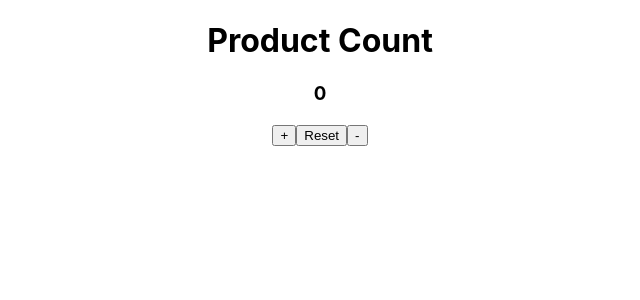
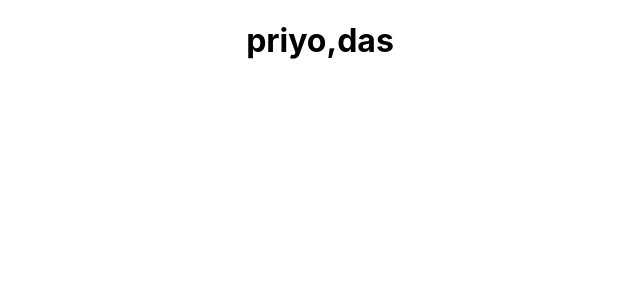
Before and after one commit to priyodas12/react-tutorials, a React (Create React App) app: page / in a window 1280 px wide. Shown: the top 300 px of the page, without its empty margins (320-960 px from the left). Built offline with nearby package versions, Linux system fonts and the light colour scheme.

Commit message:
destructure

```diff
--- a/src/App.js
+++ b/src/App.js
@@ -5,6 +5,7 @@ import Welcome from "./Components/Welcome"
 import JSXDemo from "./Components/JSXDemo"
 import Message from "./Components/Message"
 import ShoppingCart from "./Components/ShoppingCart"
+import Destructure from "./Components/Destructure"
 
 function App() {
   return (
@@ -14,8 +15,9 @@ function App() {
       <Greet name="c" val="99">C</Greet>
       <Welcome name="well"></Welcome>
       <JSXDemo></JSXDemo>
-      <Message></Message>*/}
-      <ShoppingCart></ShoppingCart>
+      <Message></Message>
+      <ShoppingCart></ShoppingCart>*/}
+      <Destructure name="priyo" surname="das"></Destructure>
     </div>
   );
 }
--- /dev/null
+++ b/src/Components/Destructure.js
@@ -0,0 +1,11 @@
+import React from 'react'
+
+const Destructure = ({ name, surname }) => {
+  return (
+    <div>
+      <h1>{name},{surname}</h1>
+    </div>
+  )
+}
+
+export default Destructure
--- a/src/Components/ShoppingCart.js
+++ b/src/Components/ShoppingCart.js
@@ -30,7 +30,8 @@ class ShoppingCart extends Component {
   IncrementHandler = () => {
     this.setState({
       count: this.state.count + 1
-    });
+    }, () => { console.log("callback value", this.state.count) });
+    console.log(this.state.count)
   }
 
   DecrementHandler = () => {
```
Also changed, not shown: 1 other file (tests, documents, lock files or other folders).
